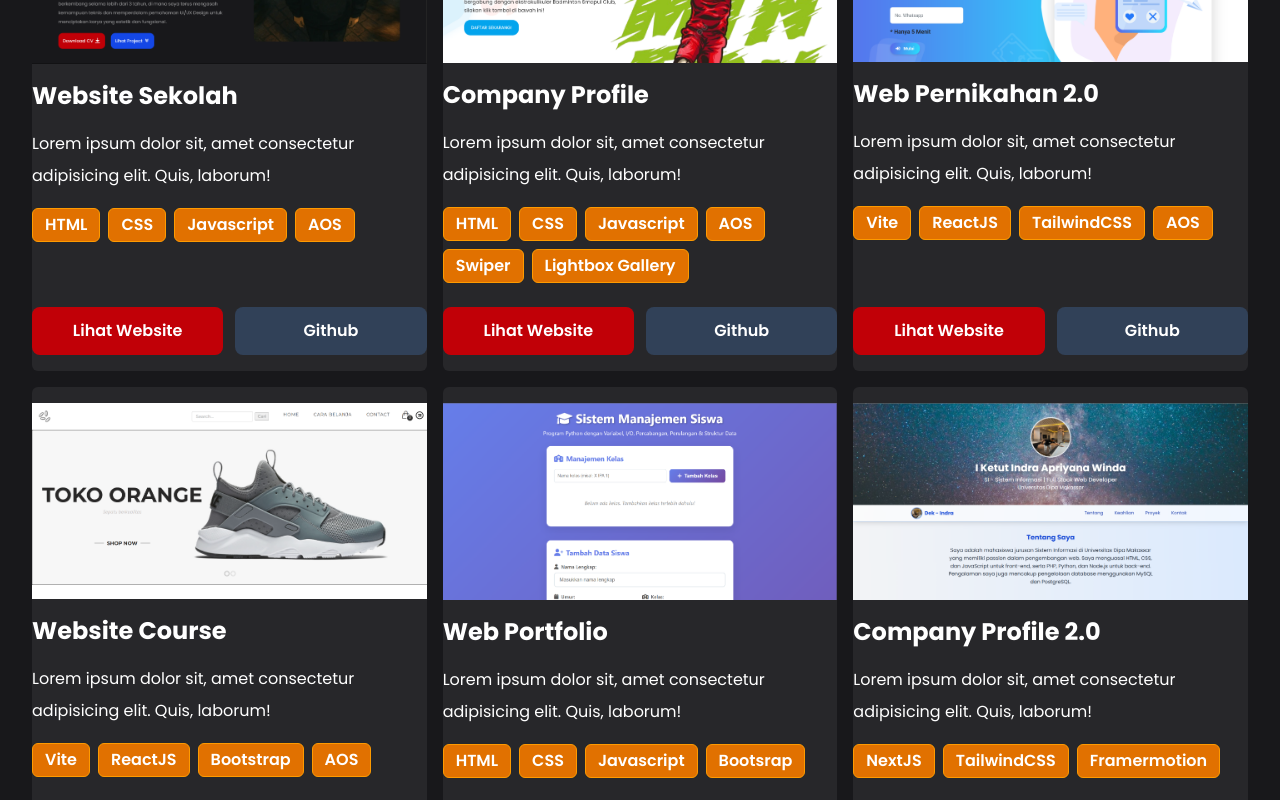
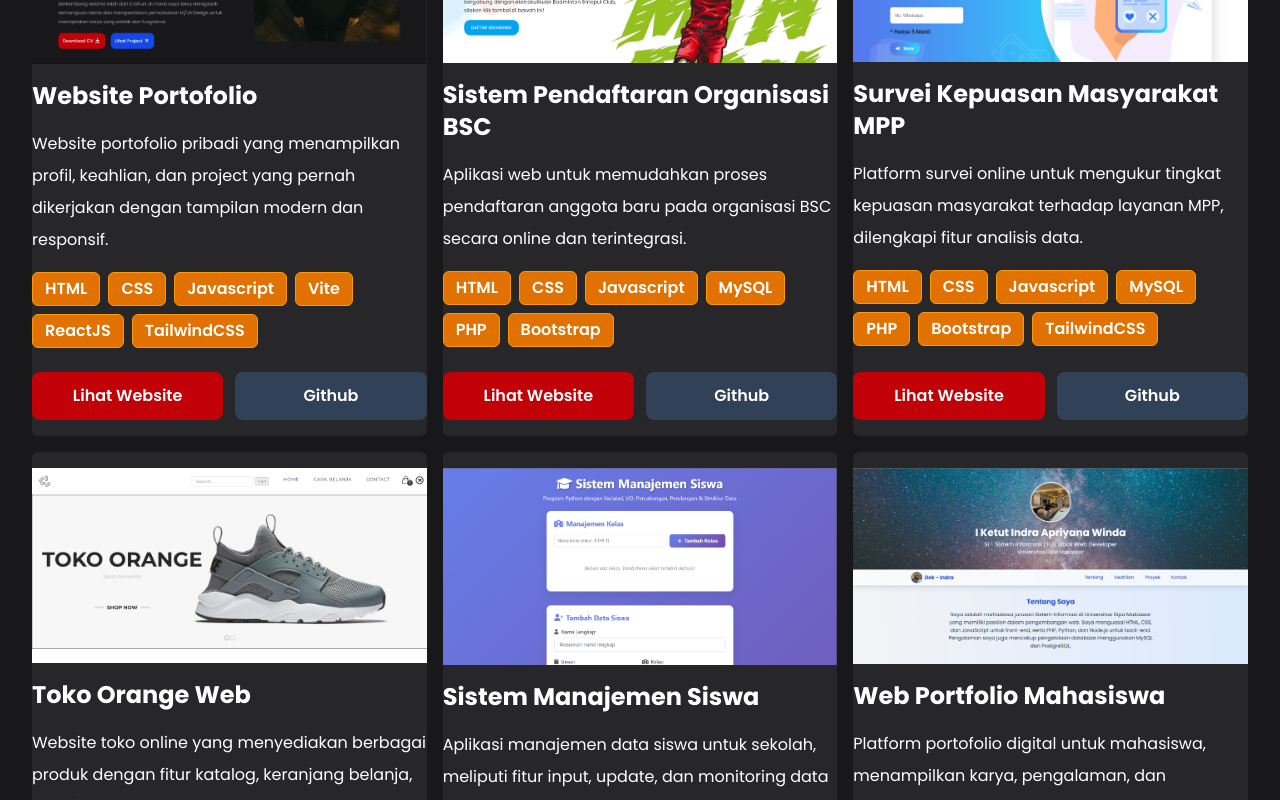
Before and after one commit to NyomanWahyu01/My-Portofolio-React-Vite, a React (Vite) app: page / in a window 1280 px wide. Shown: the part 2400-3200 px from the top of the page. Built offline with nearby package versions, Linux system fonts and the light colour scheme.

Commit message:
sudah selesai

```diff
--- a/Sampel-Data.js
+++ /dev/null
@@ -1,157 +0,0 @@
-import HeroImage from "/assets/hero-img.webp";
-
-const Image = {
-  HeroImage,
-};
-
-export default Image;
-
-import Tools1 from "/assets/tools/vscode.png";
-import Tools2 from "/assets/tools/reactjs.png";
-import Tools3 from "/assets/tools/nextjs.png";
-import Tools4 from "/assets/tools/tailwind.png";
-import Tools5 from "/assets/tools/bootstrap.png";
-import Tools6 from "/assets/tools/js.png";
-import Tools7 from "/assets/tools/nodejs.png";
-import Tools8 from "/assets/tools/github.png";
-import Tools9 from "/assets/tools/ai.png";
-import Tools10 from "/assets/tools/canva.png";
-import Tools11 from "/assets/tools/figma.png";
-
-export const listTools = [
-  {
-    id: 1,
-    gambar: Tools1,
-    nama: "Visual Studio Code",
-    ket: "Code Editor",
-    dad: "100",
-  },
-  {
-    id: 2,
-    gambar: Tools2,
-    nama: "React JS",
-    ket: "Framework",
-    dad: "200",
-  },
-  {
-    id: 3,
-    gambar: Tools3,
-    nama: "Next JS",
-    ket: "Framework",
-    dad: "300",
-  },
-  {
-    id: 4,
-    gambar: Tools4,
-    nama: "Tailwind CSS",
-    ket: "Framework",
-    dad: "400",
-  },
-  {
-    id: 5,
-    gambar: Tools5,
-    nama: "Bootstrap",
-    ket: "Framework",
-    dad: "500",
-  },
-  {
-    id: 6,
-    gambar: Tools6,
-    nama: "Javascript",
-    ket: "Language",
-    dad: "600",
-  },
-  {
-    id: 7,
-    gambar: Tools7,
-    nama: "Node JS",
-    ket: "Javascript Runtime",
-    dad: "700",
-  },
-  {
-    id: 8,
-    gambar: Tools8,
-    nama: "Github",
-    ket: "Repository",
-    dad: "800",
-  },
-  {
-    id: 9,
-    gambar: Tools9,
-    nama: "Adobe Illustrator",
-    ket: "Design App",
-    dad: "900",
-  },
-  {
-    id: 10,
-    gambar: Tools10,
-    nama: "Canva",
-    ket: "Design App",
-    dad: "1000",
-  },
-  {
-    id: 11,
-    gambar: Tools11,
-    nama: "Figma",
-    ket: "Design App",
-    dad: "1100",
-  },
-];
-
-import Proyek1 from "/assets/proyek/proyek1.webp";
-import Proyek2 from "/assets/proyek/proyek2.webp";
-import Proyek3 from "/assets/proyek/proyek3.webp";
-import Proyek4 from "/assets/proyek/proyek4.webp";
-import Proyek5 from "/assets/proyek/proyek5.webp";
-import Proyek6 from "/assets/proyek/proyek6.webp";
-
-export const listProyek = [
-  {
-    id: 1,
-    gambar: Proyek1,
-    nama: "Website Sekolah",
-    desk: "Lorem ipsum dolor sit, amet consectetur adipisicing elit. Quis, laborum!",
-    tools: ["HTML", "CSS", "Javascript", "AOS"],
-    dad: "200",
-  },
-  {
-    id: 2,
-    gambar: Proyek2,
-    nama: "Company Profile",
-    desk: "Lorem ipsum dolor sit, amet consectetur adipisicing elit. Quis, laborum!",
-    tools: ["HTML", "CSS", "Javascript", "AOS", "Swiper", "Lightbox Gallery"],
-    dad: "300",
-  },
-  {
-    id: 3,
-    gambar: Proyek3,
-    nama: "Web Pernikahan 2.0",
-    desk: "Lorem ipsum dolor sit, amet consectetur adipisicing elit. Quis, laborum!",
-    tools: ["Vite", "ReactJS", "TailwindCSS", "AOS"],
-    dad: "400",
-  },
-  {
-    id: 4,
-    gambar: Proyek4,
-    nama: "Website Course",
-    desk: "Lorem ipsum dolor sit, amet consectetur adipisicing elit. Quis, laborum!",
-    tools: ["Vite", "ReactJS", "Bootstrap", "AOS"],
-    dad: "500",
-  },
-  {
-    id: 5,
-    gambar: Proyek5,
-    nama: "Web Portfolio",
-    desk: "Lorem ipsum dolor sit, amet consectetur adipisicing elit. Quis, laborum!",
-    tools: ["HTML", "CSS", "Javascript", "Bootsrap"],
-    dad: "600",
-  },
-  {
-    id: 6,
-    gambar: Proyek6,
-    nama: "Company Profile 2.0",
-    desk: "Lorem ipsum dolor sit, amet consectetur adipisicing elit. Quis, laborum!",
-    tools: ["NextJS", "TailwindCSS", "Framermotion"],
-    dad: "700",
-  },
-];
--- a/src/App.jsx
+++ b/src/App.jsx
@@ -60,13 +60,13 @@ function App() {
             <div className="flex items-center gap-6">
               <div>
                 <h1 className="text-4xl mb-1">
-                  45<span className="text-red-500">+</span>
+                  10<span className="text-red-500">+</span>
                 </h1>
                 <p>Project Selesai</p>
               </div>
               <div>
                 <h1 className="text-4xl mb-1">
-                  4<span className="text-red-500">+</span>
+                  3<span className="text-red-500">+</span>
                 </h1>
                 <p>Tahun Pengalaman</p>
               </div>
@@ -145,14 +145,22 @@ function App() {
                   ))}
                 </div>
                 <div className="mt-auto flex flex-col sm:flex-row gap-3">
+                  {proyek.demo ? (
+                    <a
+                      href={proyek.demo}
+                      target="_blank"
+                      rel="noopener noreferrer"
+                      className="flex-1 bg-red-700 p-3 rounded-lg text-center font-semibold border-zinc-600 hover:bg-red-600 transition"
+                    >
+                      Lihat Website
+                    </a>
+                  ) : (
+                    <span className="flex-1 bg-red-400 p-3 rounded-lg text-center font-semibold border-zinc-600 opacity-50 cursor-not-allowed">
+                      Lihat Website
+                    </span>
+                  )}
                   <a
-                    href=""
-                    className="flex-1 bg-red-700 p-3 rounded-lg text-center font-semibold border-zinc-600 hover:bg-red-600 transition"
-                  >
-                    Lihat Website
-                  </a>
-                  <a
-                    href="https://github.com/NyomanWahyu01"
+                    href={proyek.github}
                     target="_blank"
                     rel="noopener noreferrer"
                     className="flex-1 bg-slate-700 p-3 rounded-lg text-center font-semibold border-zinc-600 hover:bg-slate-800 transition"
--- a/src/components/PreLoeder.jsx
+++ b/src/components/PreLoeder.jsx
@@ -15,7 +15,7 @@ useEffect(() => {
     loading && (
 <div className="w-screen h-screen fixed flex items-center justify-center bg-black z-50">
         <div role="status">
-    <svg aria-hidden="true" className="inline w-12 h-12 text-gray-200 animate-spin dark:text-gray-600 fill-red-600" viewBox="0 0 100 101" fill="none" xmlns="http://www.w3.org/2000/svg">
+    <svg aria-hidden="true" className="inline w-15 h-15 text-gray-200 animate-spin dark:text-gray-600 fill-red-600" viewBox="0 0 100 101" fill="none" xmlns="http://www.w3.org/2000/svg">
         <path d="M100 50.5908C100 78.2051 77.6142 100.591 50 100.591C22.3858 100.591 0 78.2051 0 50.5908C0 22.9766 22.3858 0.59082 50 0.59082C77.6142 0.59082 100 22.9766 100 50.5908ZM9.08144 50.5908C9.08144 73.1895 27.4013 91.5094 50 91.5094C72.5987 91.5094 90.9186 73.1895 90.9186 50.5908C90.9186 27.9921 72.5987 9.67226 50 9.67226C27.4013 9.67226 9.08144 27.9921 9.08144 50.5908Z" fill="currentColor"/>
         <path d="M93.9676 39.0409C96.393 38.4038 97.8624 35.9116 97.0079 33.5539C95.2932 28.8227 92.871 24.3692 89.8167 20.348C85.8452 15.1192 80.8826 10.7238 75.2124 7.41289C69.5422 4.10194 63.2754 1.94025 56.7698 1.05124C51.7666 0.367541 46.6976 0.446843 41.7345 1.27873C39.2613 1.69328 37.813 4.19778 38.4501 6.62326C39.0873 9.04874 41.5694 10.4717 44.0505 10.1071C47.8511 9.54855 51.7191 9.52689 55.5402 10.0491C60.8642 10.7766 65.9928 12.5457 70.6331 15.2552C75.2735 17.9648 79.3347 21.5619 82.5849 25.841C84.9175 28.9121 86.7997 32.2913 88.1811 35.8758C89.083 38.2158 91.5421 39.6781 93.9676 39.0409Z" fill="currentFill"/>
     </svg>
--- a/src/components/Thanks.jsx
+++ /dev/null
@@ -1,23 +0,0 @@
-import React from 'react';
-import { Link } from 'react-router-dom';
-
-const Thanks = () => {
-  return (
-    <div className="flex items-center justify-center h-screen bg-zinc-950 text-white px-6">
-      <div className="text-center">
-        <h1 className="text-4xl font-bold mb-4 text-sky-500">Terima Kasih!</h1>
-        <p className="text-lg opacity-80 mb-8">
-          Pesan Anda telah berhasil dikirim. Saya akan segera menghubungi Anda kembali.
-        </p>
-        <Link
-          to="/"
-          className="inline-block bg-sky-600 hover:bg-sky-700 transition-all duration-200 text-white px-6 py-3 rounded-md font-medium"
-        >
-          Kembali ke Beranda
-        </Link>
-      </div>
-    </div>
-  );
-};
-
-export default Thanks;
--- a/src/data.js
+++ b/src/data.js
@@ -208,49 +208,61 @@ export const listProyek = [
   {
     id: 1,
     gambar: Proyek1,
-    nama: "Website Sekolah",
-    desk: "Lorem ipsum dolor sit, amet consectetur adipisicing elit. Quis, laborum!",
-    tools: ["HTML", "CSS", "Javascript", "AOS"],
+    nama: "Website Portofolio",
+    desk: "Website portofolio pribadi yang menampilkan profil, keahlian, dan project yang pernah dikerjakan dengan tampilan modern dan responsif.",
+    tools: ["HTML", "CSS", "Javascript", "Vite", "ReactJS", "TailwindCSS"],
     dad: "200",
+    github: "https://github.com/NyomanWahyu01/My-Portofolio-React-Vite",
+    demo: "https://nyomanwahyu.my.id/", // contoh link demo
   },
   {
     id: 2,
     gambar: Proyek2,
-    nama: "Company Profile",
-    desk: "Lorem ipsum dolor sit, amet consectetur adipisicing elit. Quis, laborum!",
-    tools: ["HTML", "CSS", "Javascript", "AOS", "Swiper", "Lightbox Gallery"],
+    nama: "Sistem Pendaftaran Organisasi BSC",
+    desk: "Aplikasi web untuk memudahkan proses pendaftaran anggota baru pada organisasi BSC secara online dan terintegrasi.",
+    tools: ["HTML", "CSS", "Javascript",'MySQL', "PHP", "Bootstrap"],
     dad: "300",
+    github: "https://github.com/NyomanWahyu01/Manajements-Siswa",
+    demo: "https://nyomanwahyu.my.id/", // isi jika ada link demo
   },
   {
     id: 3,
     gambar: Proyek3,
-    nama: "Web Pernikahan 2.0",
-    desk: "Lorem ipsum dolor sit, amet consectetur adipisicing elit. Quis, laborum!",
-    tools: ["Vite", "ReactJS", "TailwindCSS", "AOS"],
+    nama: "Survei Kepuasan Masyarakat MPP",
+    desk: "Platform survei online untuk mengukur tingkat kepuasan masyarakat terhadap layanan MPP, dilengkapi fitur analisis data.",
+    tools: ["HTML", "CSS", "Javascript",'MySQL', "PHP", "Bootstrap", "TailwindCSS" ],
     dad: "400",
+    github: "https://github.com/NyomanWahyu01/Survai-MPP",
+    demo: "https://nyomanwahyu.my.id/", // isi jika ada link demo
   },
   {
     id: 4,
     gambar: Proyek4,
-    nama: "Website Course",
-    desk: "Lorem ipsum dolor sit, amet consectetur adipisicing elit. Quis, laborum!",
-    tools: ["Vite", "ReactJS", "Bootstrap", "AOS"],
+    nama: "Toko Orange Web",
+    desk: "Website toko online yang menyediakan berbagai produk dengan fitur katalog, keranjang belanja, dan sistem pemesanan.",
+    tools: ["HTML", "CSS", "Javascript",'MySQL', "PHP", "Bootstrap"],
     dad: "500",
+    github: "https://github.com/NyomanWahyu01/Online-Shop",
+    demo: "https://nyomanwahyu.my.id/", // isi jika ada link demo
   },
   {
     id: 5,
     gambar: Proyek5,
-    nama: "Web Portfolio",
-    desk: "Lorem ipsum dolor sit, amet consectetur adipisicing elit. Quis, laborum!",
+    nama: "Sistem Manajemen Siswa ",
+    desk: "Aplikasi manajemen data siswa untuk sekolah, meliputi fitur input, update, dan monitoring data siswa secara efisien.",
     tools: ["HTML", "CSS", "Javascript", "Bootsrap"],
     dad: "600",
+    github: "https://github.com/NyomanWahyu01/Sistem-Manajemen-Siswa",
+    demo: "https://nyomanwahyu.my.id/", // isi jika ada link demo
   },
   {
     id: 6,
     gambar: Proyek6,
-    nama: "Company Profile 2.0",
-    desk: "Lorem ipsum dolor sit, amet consectetur adipisicing elit. Quis, laborum!",
-    tools: ["NextJS", "TailwindCSS", "Framermotion"],
+    nama: "Web Portfolio Mahasiswa",
+    desk: "Platform portofolio digital untuk mahasiswa, menampilkan karya, pengalaman, dan pencapaian akademik secara interaktif.",
+    tools: ["HTML", "CSS", "Javascript", "TailwindCSS" ],
     dad: "700",
+    github: "https://github.com/NyomanWahyu01/Web-Portfolio-Mahasiswa",
+    demo: "https://nyomanwahyu.my.id/", // isi jika ada link demo
   },
 ];
```
